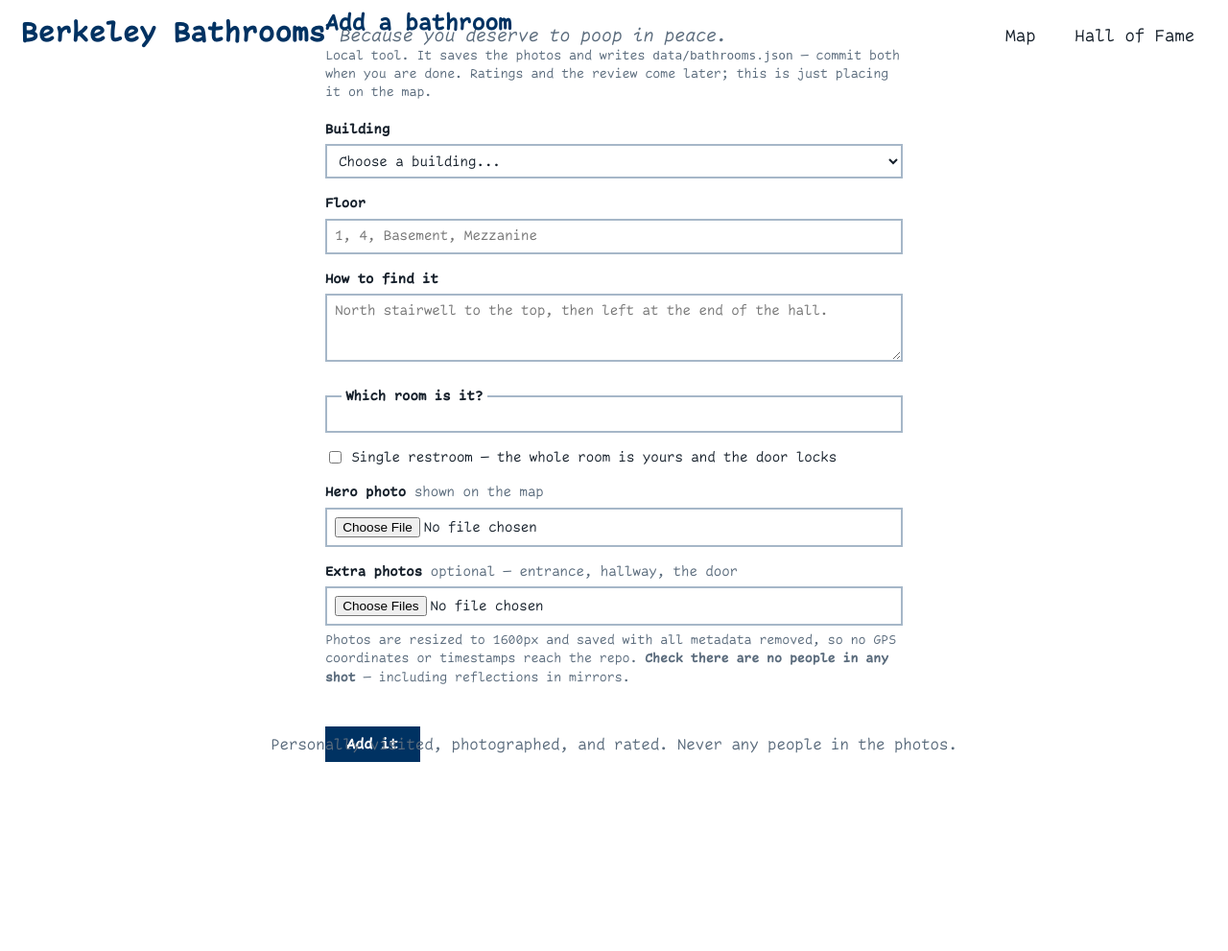
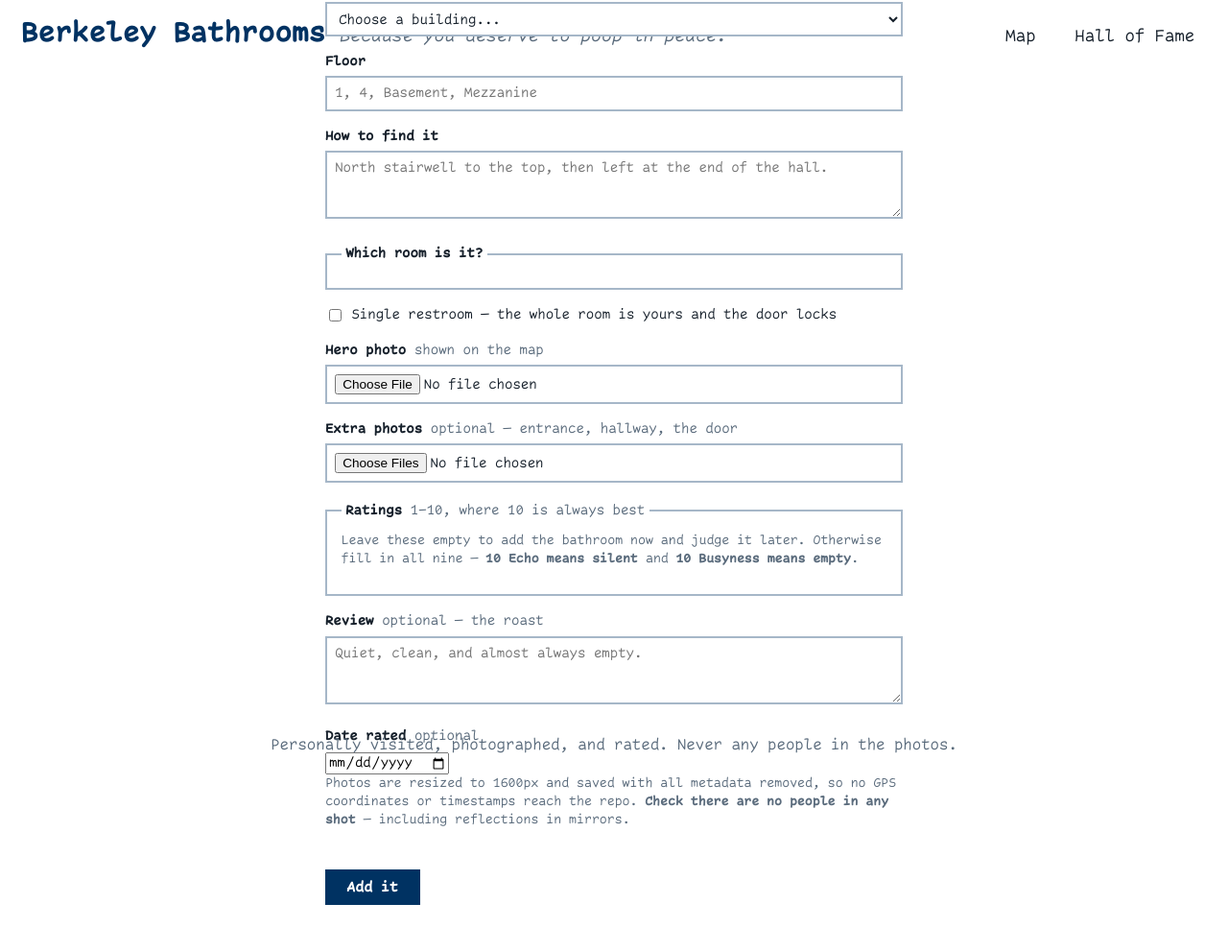
Before and after one commit to grish11/berkeley-bathrooms, a Flask app: template templates/add.html in a window 1280 px wide. Shown: the whole page at 96% size. Before the commit the page ends 794 px from the top, so only its background shows below. Run offline with Flask 3, Linux system fonts and the light colour scheme; the template is opened without the code that fills it, so the values that code supplies are empty.

Commit message:
Add ratings to the /add form, and Pimentel Hall
The nine categories, a review box and a date can now be filled in on the
form instead of by hand afterwards. Ratings are all-or-nothing: leave them
empty for a bathroom to judge later, or fill all nine. A partial block is
refused, naming what is still blank.

The running score under the boxes uses the tier table handed over from
tiers.py, and mirrors its rounding, so what you see is what gets saved.

```diff
--- a/data/bathrooms.json
+++ b/data/bathrooms.json
@@ -424,5 +424,30 @@
     },
     "review": "Solid, and tucked on a floor nobody passes through. It does have a distinct Backrooms quality to it, which you may or may not hold against it.",
     "date_rated": "2026-10-22"
+  },
+  {
+    "id": "pimentel-hall-basement",
+    "building_id": "pimentel-hall",
+    "floor": "Basement",
+    "directions": "Go down the stairs to the underground floor.",
+    "single_restroom": false,
+    "gender": "women",
+    "hero_photo": "pimentel-hall-basement-hero.jpg",
+    "extra_photos": [
+      "pimentel-hall-basement-1.jpg"
+    ],
+    "ratings": {
+      "peace": 8,
+      "cleanliness": 6,
+      "privacy": 9,
+      "echo": 7,
+      "stall_gaps": 3,
+      "toilet_paper": 8,
+      "smell": 6,
+      "temperature": 8,
+      "busyness": 10
+    },
+    "review": "Photos taken and reviewed by a friend of mine (female identifying).",
+    "date_rated": "2026-10-28"
   }
 ]
--- a/public/static/css/style.css
+++ b/public/static/css/style.css
@@ -1004,6 +1004,59 @@ body {
   cursor: pointer;
 }
 
+/* ---- the ratings block on /add ---- */
+.ratings-choice {
+  margin: 1.2rem 0 0;
+  padding: 0.7rem 0.9rem 0.9rem;
+  border: 2px solid rgba(0, 50, 98, 0.35);
+}
+
+.ratings-choice legend {
+  padding: 0 0.3rem;
+  font-size: 0.85rem;
+  font-weight: 700;
+}
+
+.ratings-note {
+  margin: 0 0 0.8rem !important;
+}
+
+/* Label and box in pairs, two pairs per row on a wide form and one on a
+   narrow one, so nine categories stay a block rather than a long column. */
+.ratings-grid {
+  display: grid;
+  grid-template-columns: repeat(auto-fit, minmax(13rem, 1fr));
+  gap: 0.4rem 1rem;
+}
+
+/* One row per category: name on the left, box on the right. */
+.rating-row {
+  display: flex;
+  align-items: center;
+  justify-content: space-between;
+  gap: 0.6rem;
+}
+
+.rating-row label {
+  margin: 0 !important;
+  font-size: 0.8rem;
+  font-weight: 400 !important;
+}
+
+.rating-row input {
+  width: 4rem !important;
+  flex: 0 0 auto;
+  padding: 0.3rem 0.4rem !important;
+  text-align: center;
+}
+
+.ratings-score {
+  margin: 0.9rem 0 0;
+  font-size: 1rem;
+  font-weight: 700;
+  color: var(--tier);
+}
+
 .form-page label.checkbox {
   display: flex;
   align-items: flex-start;
--- a/public/static/js/add.js
+++ b/public/static/js/add.js
@@ -73,3 +73,46 @@ function render() {
     list.append(item);
   }
 }
+
+
+/* ---- the running overall score ----
+ *
+ * Shows what the nine numbers add up to as you type them, so a bathroom can
+ * be judged against the scale rather than in the dark. The formula below
+ * mirrors tiers.overall_score(): the average, rounded half UP.
+ *
+ * Math.round would be wrong in the other direction here -- it rounds .5 away
+ * from zero, which matches Python's int(x + 0.5) but NOT Python's round(),
+ * and it is the Python side that is authoritative. Keeping the arithmetic
+ * identical means the number shown here is the number that gets saved.
+ */
+
+const TIERS = JSON.parse(document.getElementById("tiers-data").textContent);
+const scoreOut = document.getElementById("ratings-score");
+const ratingInputs = [...document.querySelectorAll('input[name^="rating_"]')];
+
+function updateScore() {
+  const values = ratingInputs
+    .map((input) => Number(input.value))
+    .filter((n) => Number.isFinite(n) && n >= 1 && n <= 10);
+
+  // Only once every category has a usable number -- a partial average would
+  // be a misleading score rather than a preview of one.
+  if (values.length !== ratingInputs.length) {
+    scoreOut.hidden = true;
+    return;
+  }
+
+  const average = values.reduce((a, b) => a + b, 0) / values.length;
+  const score = Math.floor(average + 0.5);
+  const tier = TIERS[Math.min(Math.max(score, 1), 10) - 1];
+
+  scoreOut.textContent = `${score}/10 · ${tier.name}`;
+  scoreOut.style.setProperty("--tier", tier.gradient ?? tier.color);
+  scoreOut.classList.toggle("tier-gradient", Boolean(tier.gradient));
+  scoreOut.hidden = false;
+}
+
+for (const input of ratingInputs) {
+  input.addEventListener("input", updateScore);
+}
--- a/templates/add.html
+++ b/templates/add.html
@@ -75,6 +75,41 @@
          replacing it. #}
       <ul id="extra-photos-list" class="chosen-photos"></ul>
 
+      <fieldset class="ratings-choice">
+        <legend>Ratings <span class="hint">1&ndash;10, where 10 is always best</span></legend>
+        <p class="form-note ratings-note">
+          Leave these empty to add the bathroom now and judge it later.
+          Otherwise fill in all nine &mdash; <strong>10 Echo means silent</strong>
+          and <strong>10 Busyness means empty</strong>.
+        </p>
+
+        <div class="ratings-grid">
+          {# The categories come from data.RATING_CATEGORIES, so this list
+             cannot drift out of step with what validation expects. #}
+          {% for category in categories %}
+            <div class="rating-row">
+              <label for="rating_{{ category }}">{{ category.replace('_', ' ')|capitalize }}</label>
+              <input
+                id="rating_{{ category }}" name="rating_{{ category }}"
+                type="number" min="1" max="10" step="1"
+                inputmode="numeric" placeholder="&ndash;"
+              />
+            </div>
+          {% endfor %}
+        </div>
+
+        {# Filled in by add.js as you type -- it is the same formula Python
+           uses, handed to the page rather than reimplemented. #}
+        <p class="ratings-score" id="ratings-score" hidden></p>
+      </fieldset>
+
+      <label for="review">Review <span class="hint">optional &mdash; the roast</span></label>
+      <textarea id="review" name="review" rows="3"
+        placeholder="Quiet, clean, and almost always empty."></textarea>
+
+      <label for="date_rated">Date rated <span class="hint">optional</span></label>
+      <input id="date_rated" name="date_rated" type="date" value="{{ today }}" />
+
       <p class="form-note">
         Photos are resized to 1600px and saved with all metadata removed, so no
         GPS coordinates or timestamps reach the repo.
@@ -88,5 +123,10 @@
 {% endblock %}
 
 {% block scripts %}
+  {# The ten tiers, so add.js can name the one your ratings land in. Inert
+     JSON read by the script, not executed -- the same trick index.html uses
+     for the buildings. tiers.py stays the only place the cutoffs live. #}
+  <script type="application/json" id="tiers-data">{{ tiers|tojson }}</script>
+
   <script src="{{ url_for('static', filename='js/add.js') }}"></script>
 {% endblock %}
```
Also changed, not shown: admin.py (+93 -4 lines), public/static/photos/pimentel-hall-basement-1.jpg (added), public/static/photos/pimentel-hall-basement-hero.jpg (added).
